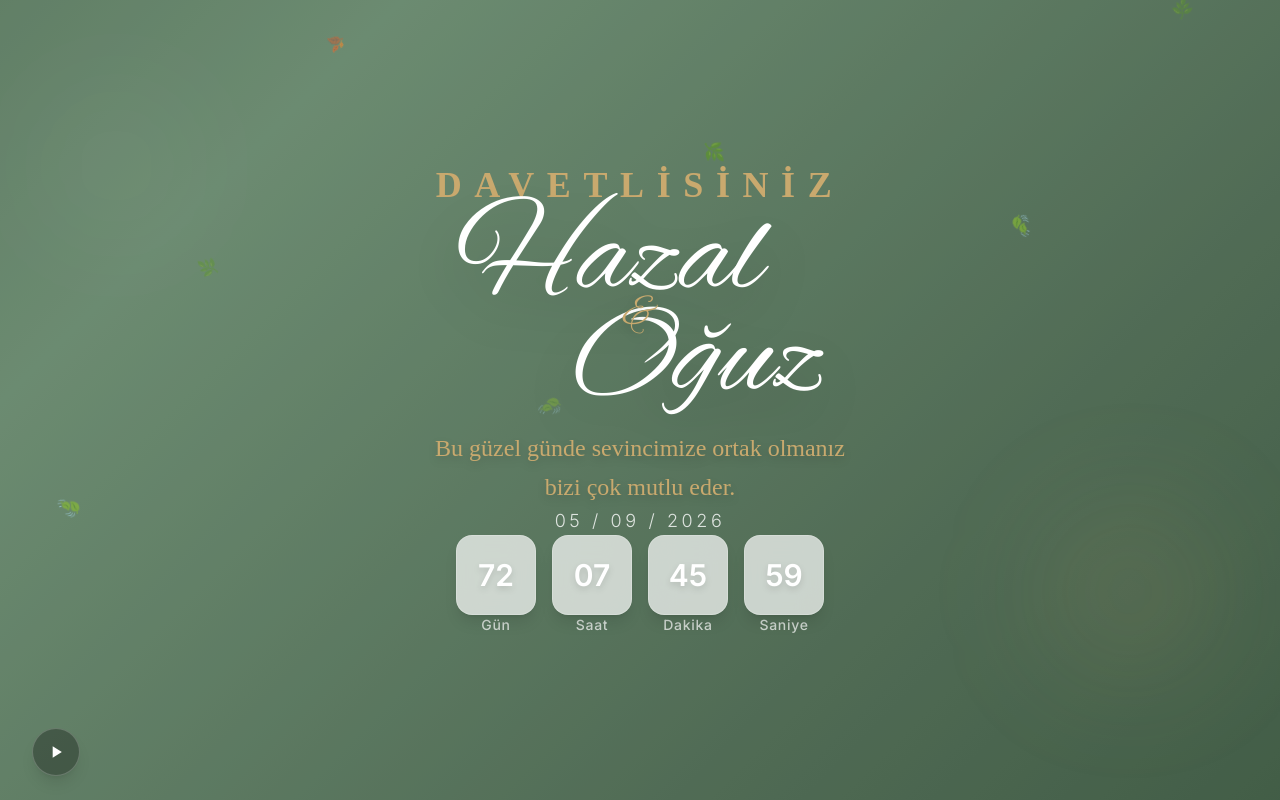
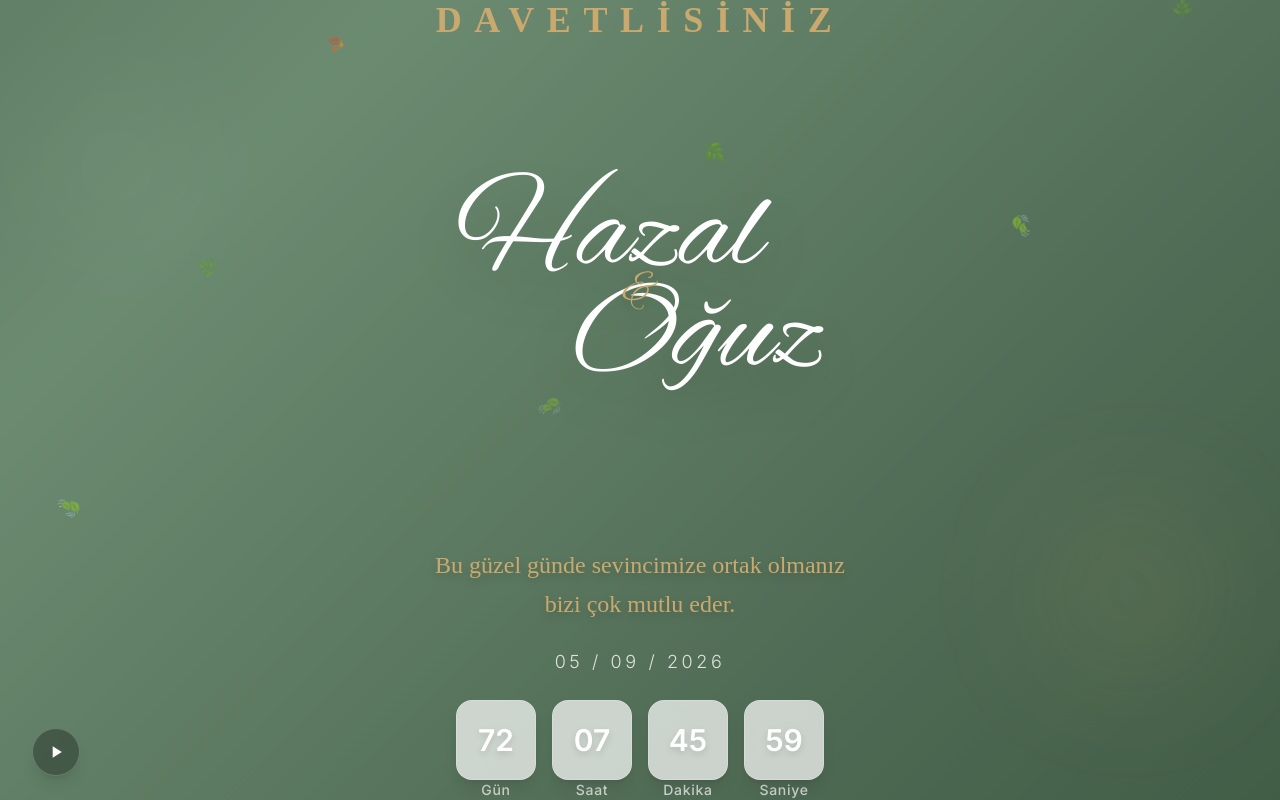
Before and after one commit to xavion59/davetiye, a React (Vite) app: page / in a window 1280 px wide. Shown: the top 800 px of the page. Built offline with nearby package versions, Linux system fonts and the light colour scheme.

Commit message:
Hero: fix layout - DAVETLİSİNİZ top, names middle, countdown bottom with proper spacing

```diff
--- a/src/components/HeroSection.jsx
+++ b/src/components/HeroSection.jsx
@@ -2,7 +2,7 @@ import CountdownTimer from './CountdownTimer'
 
 export default function HeroSection() {
   return (
-    <section className="relative min-h-screen w-full overflow-hidden flex flex-col items-center justify-center">
+    <section className="relative min-h-screen w-full overflow-hidden flex flex-col items-center pt-24 sm:pt-28 pb-12">
       {/* Animated gradient background */}
       <div className="absolute inset-0" style={{
         background: 'linear-gradient(135deg, #4a6e50 0%, #6b8f71 25%, #8fb996 50%, #6b8f71 75%, #4a6e50 100%)',
@@ -15,16 +15,16 @@ export default function HeroSection() {
       <div className="absolute bottom-32 right-10 w-48 h-48 bg-gold/10 rounded-full blur-3xl animate-blob" style={{ animationDelay: '2s', borderRadius: '60% 40% 50% 50%/50% 60% 40% 50%' }} />
 
       {/* Content */}
-      <div className="relative z-10 flex flex-col items-center text-center px-6 w-full max-w-2xl">
+      <div className="relative z-10 flex flex-col items-center text-center px-6 w-full max-w-2xl flex-1 justify-between">
 
-        {/* DAVETLİSİNİZ */}
-        <p className="text-gold text-2xl sm:text-3xl md:text-4xl tracking-[0.35em] font-semibold mb-60 uppercase"
+        {/* DAVETLİSİNİZ - top */}
+        <p className="text-gold text-2xl sm:text-3xl md:text-4xl tracking-[0.35em] font-semibold uppercase"
           style={{ fontFamily: "'Lucida Calligraphy', 'Segoe Script', 'Apple Chancery', cursive" }}>
           Davetlisiniz
         </p>
 
-        {/* Names - diagonal layout */}
-        <div className="relative w-full max-w-sm mb-12">
+        {/* Names - middle */}
+        <div className="relative w-full max-w-sm my-auto">
           <h1 className="font-[family-name:var(--font-alex)] text-7xl sm:text-8xl md:text-9xl text-white drop-shadow-2xl absolute left-2 top-0 animate-float-slow">
             Hazal
           </h1>
@@ -34,22 +34,25 @@ export default function HeroSection() {
           <h1 className="font-[family-name:var(--font-alex)] text-7xl sm:text-8xl md:text-9xl text-white drop-shadow-2xl absolute right-2 bottom-0 animate-float-slow" style={{ animationDelay: '1s' }}>
             Oğuz
           </h1>
-          {/* Spacer for layout */}
           <div className="w-full h-40 sm:h-48 md:h-56" />
         </div>
 
+        {/* Bottom section */}
+        <div className="flex flex-col items-center gap-6">
           {/* Message */}
-        <p className="text-xl sm:text-2xl text-gold max-w-md leading-relaxed drop-shadow-lg mb-20"
+          <p className="text-xl sm:text-2xl text-gold max-w-md leading-relaxed drop-shadow-lg"
             style={{ fontFamily: "'Lucida Calligraphy', 'Segoe Script', 'Apple Chancery', cursive" }}>
             Bu güzel günde sevincimize ortak olmanız bizi çok mutlu eder.
           </p>
 
           {/* Date */}
-        <p className="text-base sm:text-lg text-white/80 tracking-[0.2em] font-light mb-20">
+          <p className="text-base sm:text-lg text-white/80 tracking-[0.2em] font-light">
             05 / 09 / 2026
           </p>
 
+          {/* Countdown */}
           <CountdownTimer targetDate="2026-09-05T19:00:00" />
+        </div>
       </div>
     </section>
   )
```
Lines whose indentation alone changed are shown as unchanged.
